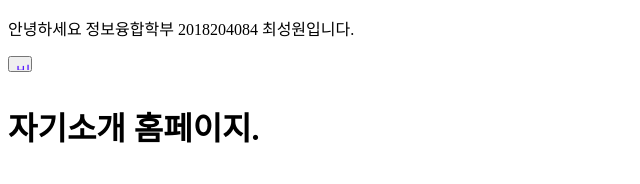
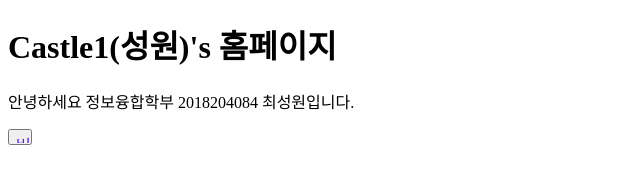
Before and after one commit to chltjddnjs/chltjddnjs.github.io, a plain HTML site: page index.html in a window 1280 px wide. Shown: the whole page, without its empty margins (0-640 px from the left). Drawn offline with Linux system fonts and the light colour scheme.

Commit message:
Update index.html

```diff
--- a/index.html
+++ b/index.html
@@ -5,10 +5,9 @@
     <title>Castle1(성원)'s 홈페이지.</title>
 </head>
 <body>
+  <h1>Castle1(성원)'s 홈페이지</h1>
   <p>안녕하세요 정보융합학부 2018204084 최성원입니다.</p>
   <p><input type='button' value='버튼' onclick='alert("Hello, world!")'
        style='color: #5719ff; width: 24px; height: 16px; font-size: 1rem;'/>
-  <h1>자기소개 홈페이지.</h1>
-
 </body>
 </html>
```
